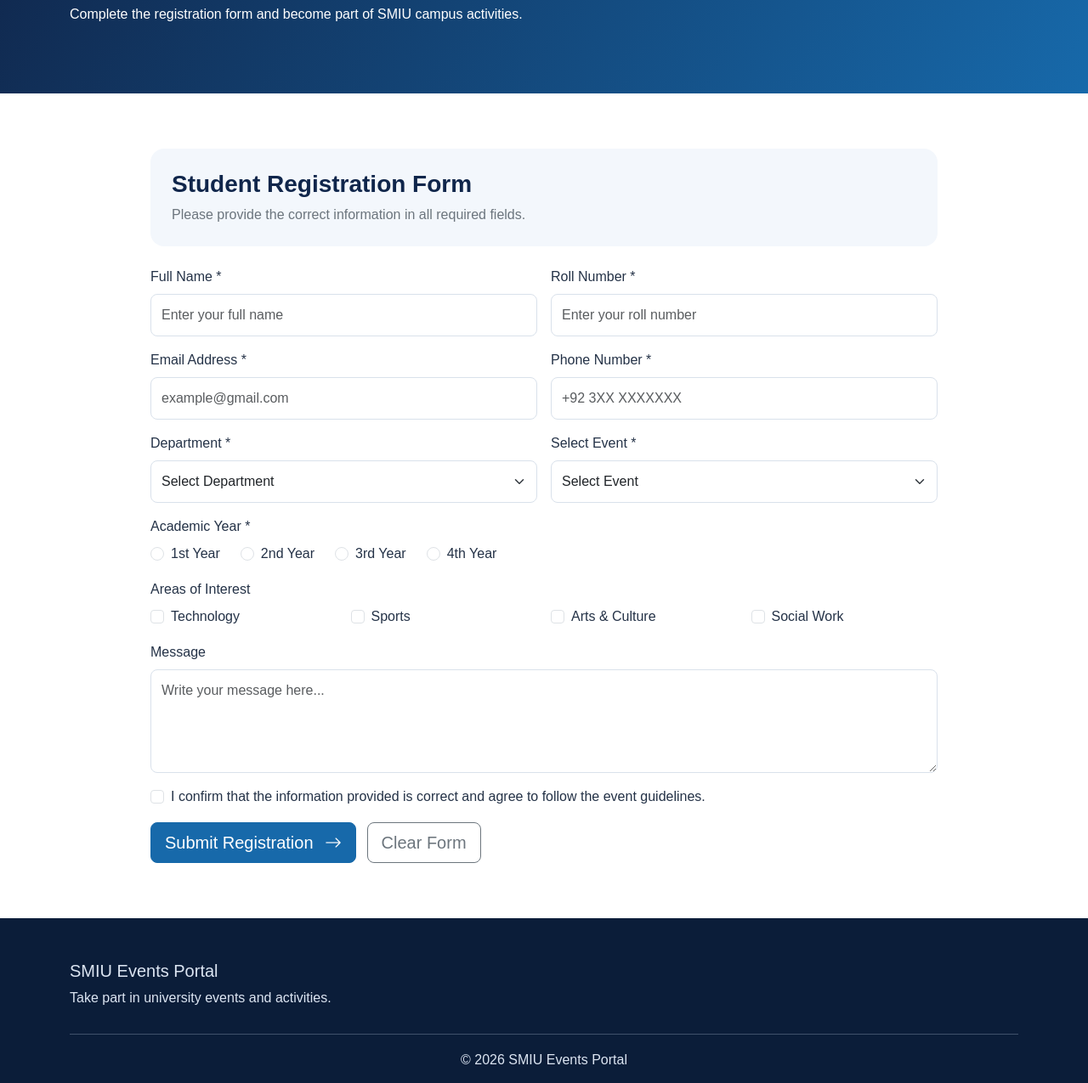
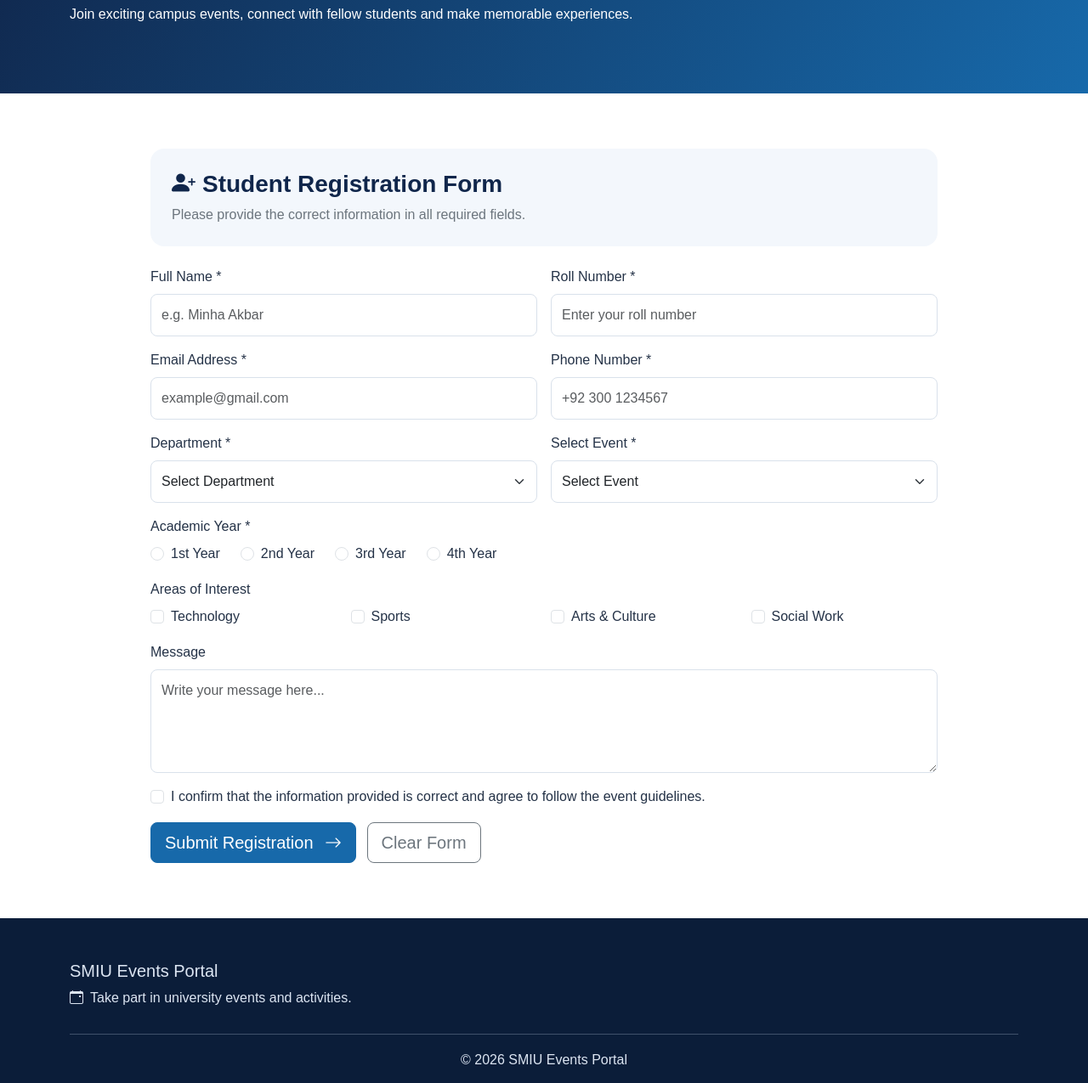
Before and after one commit to allrounder123/smiu-events-portal-fourgirls, a plain HTML site: page register.html in a window 1280 px wide. Shown: the part 211-1486 px from the top of the page at 85% size. Drawn offline with nearby package versions, Linux system fonts and the light colour scheme.

Commit message:
Add societies and register pages

```diff
--- a/register.html
+++ b/register.html
@@ -39,7 +39,7 @@
     <div class="container">
         <div class="section-kicker text-info">Take part</div>
         <h1 class="display-4 fw-bold">Event Registration</h1>
-        <p>Complete the registration form and become part of SMIU campus activities.</p>
+        <p>Join exciting campus events, connect with fellow students and make memorable experiences.</p>
     </div>
 </section>
 
@@ -50,7 +50,7 @@
         <div class="col-lg-10">
 
             <div class="info-panel mb-4">
-                <h3 class="section-title">Student Registration Form</h3>
+                <h3 class="section-title"><i class="bi bi-person-plus-fill me-2"></i>Student Registration Form</h3>
                 <p class="text-secondary mb-0">
                     Please provide the correct information in all required fields.
                 </p>
@@ -64,7 +64,7 @@
                     <div class="col-md-6">
                         <label for="fullName" class="form-label">Full Name *</label>
                         <input type="text" class="form-control"
-                        id="fullName" placeholder="Enter your full name" required>
+                    id="fullName" placeholder="e.g. Minha Akbar" required>
                         <div class="invalid-feedback">Please enter your name.</div>
                     </div>
 
@@ -88,7 +88,7 @@
                     <div class="col-md-6">
                         <label for="phone" class="form-label">Phone Number *</label>
                         <input type="tel" class="form-control"
-                        id="phone" placeholder="+92 3XX XXXXXXX"
+                        id="phone" placeholder="+92 300 1234567"
                         pattern="[+]?[0-9 ()-]{10,18}" required>
                         <div class="invalid-feedback">Enter a valid phone number.</div>
                     </div>
@@ -251,7 +251,7 @@
 <footer class="site-footer">
     <div class="container">
         <h5>SMIU Events Portal</h5>
-        <p>Take part in university events and activities.</p>
+        <p><i class="bi bi-calendar-event me-2"></i>Take part in university events and activities.</p>
         <div class="footer-bottom text-center">
             © 2026 SMIU Events Portal
         </div>
```
Also changed, not shown: societies.html (+5 -4 lines).
